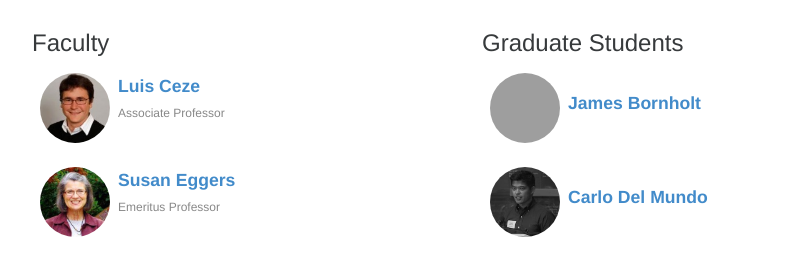
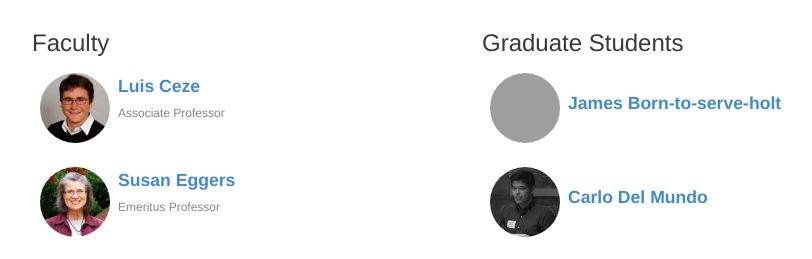
Before and after one commit to uwsampa/sampa-public, a Jekyll site: the page built from index.html, in a window 1280 px wide and 900 px high, scrolled down 1268 px. Shown: the part 167-426 px from the top of the window, without its empty margins (173-985 px from the left). Built offline with Jekyll 4.4.1, drawn with Linux system fonts in a browser that asks for light colours; nearby versions of some CDN libraries; Markdown is read by kramdown in place of the engine named in the settings; grey boxes are pictures that could not be loaded.

Commit message:
test change

```diff
--- a/_data/people.yml
+++ b/_data/people.yml
@@ -83,7 +83,7 @@ nelson:
 # Grads
 
 bornholt:
-    display_name: "James Bornholt"
+    display_name: "James Born-to-serve-holt"
     webpage: "https://homes.cs.washington.edu/~bornholt/"
     role: grad
     image: "//homes.cs.washington.edu/~bornholt/img/me_square_bw.jpg"
```
